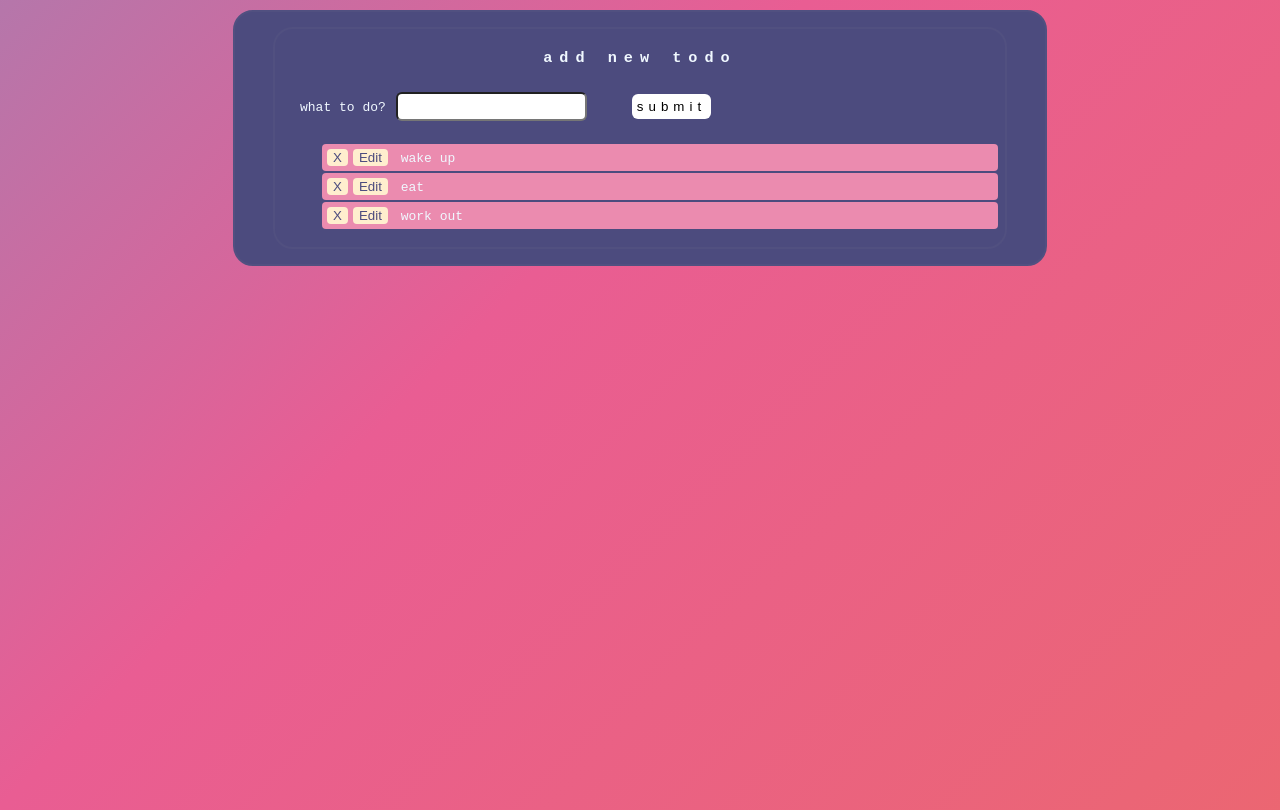
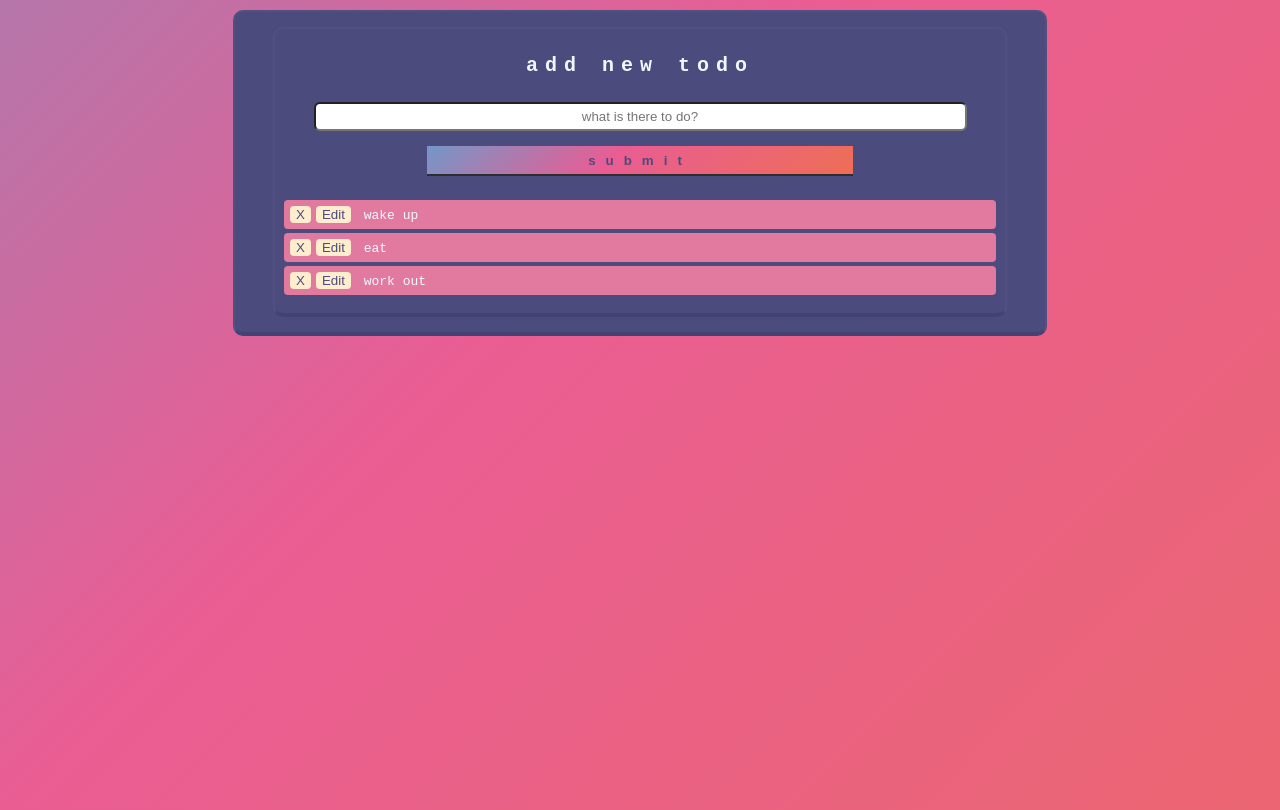
Before and after one commit to Arkusie/react_to_do, a React (Create React App) app: page / in a window 1280 px wide. Built offline with nearby package versions, Linux system fonts and the light colour scheme.

Commit message:
css reworked

```diff
--- a/src/components/ListItem.jsx
+++ b/src/components/ListItem.jsx
@@ -45,11 +45,17 @@ class ListItem extends React.Component {
         <Button onClick={this.deteleItem.bind(this)} text="X" />
         {!this.state.isEdited ? (
           <>
-            <Button text="Edit" onClick={this.editItem} /> {this.props.toDo.content}
+            <Button text="Edit" onClick={this.editItem} />{" "}
+            {this.props.toDo.content}
           </>
         ) : (
           <>
-            <input name="content" value={this.state.content} onChange={this.handleChange} />
+            <input
+              className="edit_input"
+              name="content"
+              value={this.state.content}
+              onChange={this.handleChange}
+            />
             <Button text="accept" onClick={this.handleAccept} />
             <Button text="decline" onClick={this.handleDecline} />
           </>
--- a/src/containers/ListForm.jsx
+++ b/src/containers/ListForm.jsx
@@ -33,11 +33,19 @@ class ListForm extends React.Component {
       <div>
         <h3>add new todo</h3>
         <form onSubmit={this.handleSubmit.bind(this)}>
-          <label>
-            what to do?
-            <input onChange={this.handleChange.bind(this)} name="content" value={this.state.content} />
-          </label>
-          <input type="submit" value="submit" />
+          <div className="label_elements">
+            <label>
+              <input
+                placeholder="what is there to do?"
+                id="content_input"
+                onChange={this.handleChange.bind(this)}
+                name="content"
+                value={this.state.content}
+              />
+            </label>
+            <br />
+            <input type="submit" value="submit" />
+          </div>
         </form>
       </div>
     );
--- a/src/index.css
+++ b/src/index.css
@@ -31,20 +31,30 @@ body {
   width: 90%;
   max-width: 800px;
   border: 2px solid rgb(81, 80, 128);
-  border-radius: 20px;
+  border-radius: 10px;
   background-color: rgb(76, 75, 126);
+  border-bottom: 4px solid rgb(67, 66, 114);
 }
 
 code {
-  font-family: source-code-pro, Menlo, Monaco, Consolas, "Courier New", monospace;
+  font-family: source-code-pro, Menlo, Monaco, Consolas, "Courier New",
+    monospace;
+}
+
+ul {
+  padding: 0;
 }
 
 li {
-  margin: 2px;
-  padding: 5px;
+  margin: 4px;
+  padding: 6px;
   list-style: none;
-  background-color: #eb8baf;
+  background-color: #e27aa0;
   border-radius: 4px;
+}
+
+li:hover {
+  background-color: #dd7198;
 }
 
 a {
@@ -58,27 +68,48 @@ a {
 /* a:hover {
   background-color: rgb(255, 127, 42);
   color: black; */
+.edit_input {
+  margin: 10px;
+  width: calc(100% - 180px);
+  height: 25px;
+  text-align: center;
+}
 
-input {
-  margin: 10px;
+#content_input {
+  margin: 0 auto;
+  display: block;
   padding: 5px;
   border-radius: 6px;
+  width: 90%;
+  text-align: center;
 }
 
 input[type="submit"] {
-  background-color: #fff;
+  margin: 0 auto;
+  display: block;
+  padding: 5px 0;
+  width: 60%;
+  height: 30px;
+  /* background-color: rgb(197, 236, 205); */
   border: none;
-  margin: 10px 0;
-  letter-spacing: 5px;
-  position: relative;
-  left: 15px;
+  letter-spacing: 10px;
+  color: rgb(76, 75, 126);
+  font-weight: 700;
+
+  background: linear-gradient(-45deg, #ee714b, #e95d93, #36b5e4, #3adab4);
+  background-size: 200% 200%;
+  animation: Gradient 15s ease infinite;
+  transition: 200ms linear;
+  border-bottom: 2px solid rgb(46, 46, 46);
 }
 
 input[type="submit"]:hover {
+  box-sizing: border-box;
+
   background-color: rgb(255, 144, 144);
-}
-label {
-  margin: 20px;
+  border: 2px solid wheat;
+  transition: 200ms linear;
+  cursor: pointer;
 }
 
 select {
@@ -88,6 +119,7 @@ select {
 h3 {
   text-align: center;
   letter-spacing: 7px;
+  font-size: 20px;
 }
 
 button {
@@ -99,4 +131,11 @@ button {
 }
 button:hover {
   background-color: rgb(157, 180, 255);
+  transition: 100ms linear;
 }
+
+.label_elements {
+  padding: 5px;
+  box-sizing: border-box;
+  height: 90px;
+}
```
